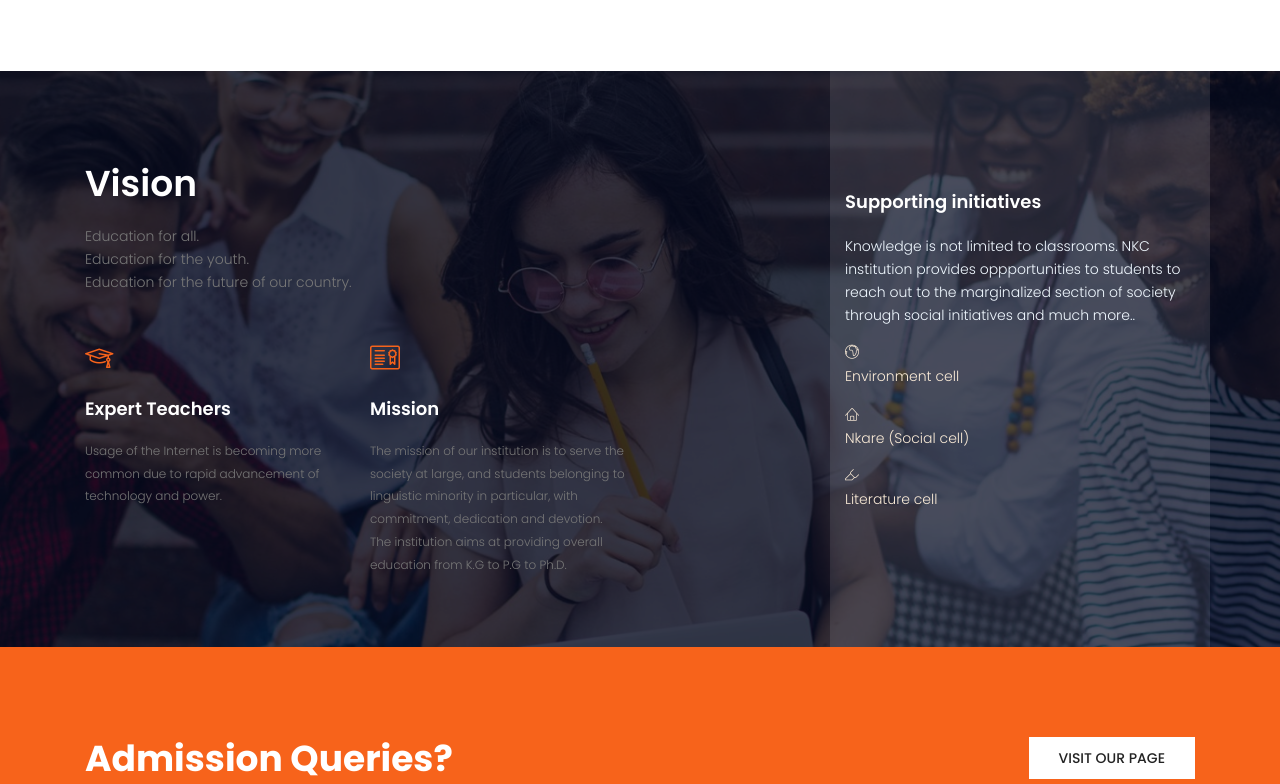
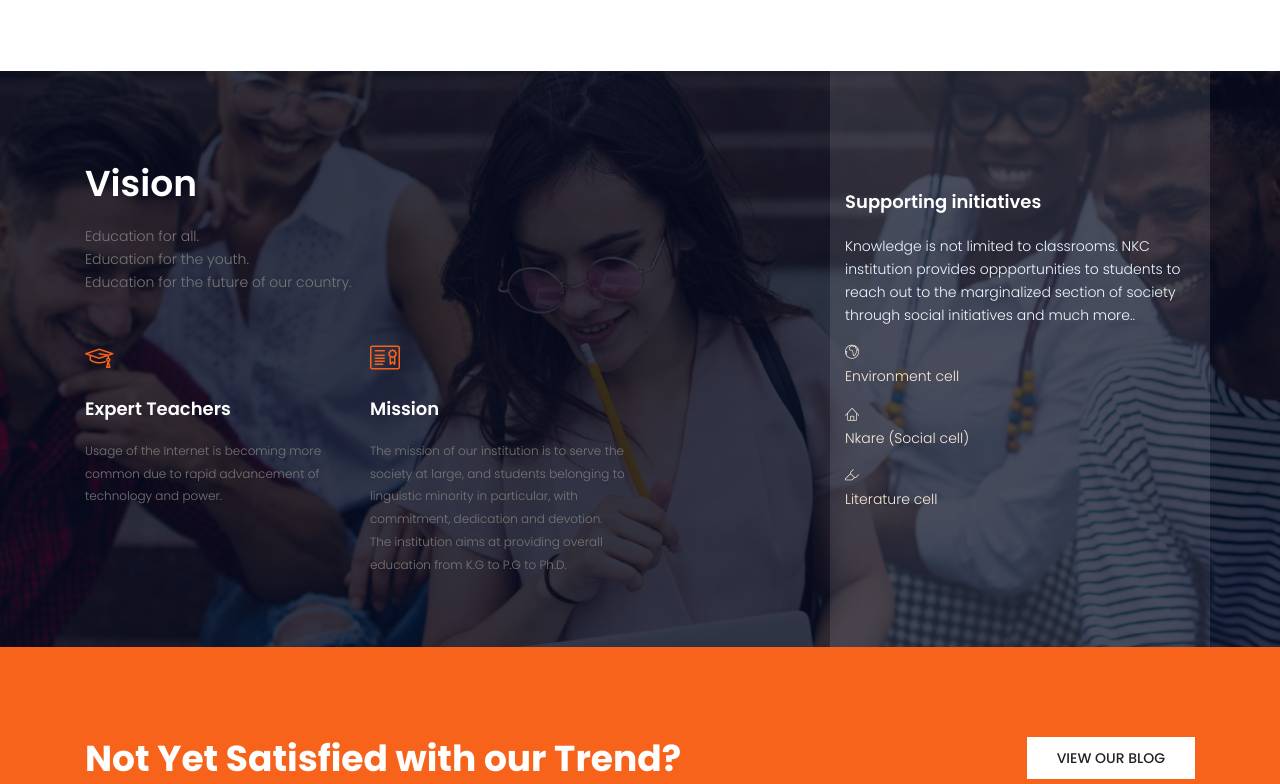
Before and after one commit to gunveen-bindra/School-Website, a plain HTML site: page index.html in a window 1280 px wide. Shown: the part 1401-2185 px from the top of the page. Drawn offline with nearby package versions, Linux system fonts and the light colour scheme; some packages are replaced by stand-ins of ours.

Commit message:
updated Contact

```diff
--- a/index.html
+++ b/index.html
@@ -89,7 +89,6 @@
 					  <li><a href="medium.html">Medium</a></li>
 					  <li><a href="faculty.html">Faculty</a></li>
 			          <li><a href="events.html">Events</a></li>
-				  <li><a href="gallery.html">Gallery</a></li>
 					  <li><a href="campus.html">Campus</a></li>
 			          <!-- <li class="menu-has-children"><a href="">Blog/News</a>
 			            <ul>
@@ -199,14 +198,14 @@
 
 								<div class="news-item">
 									<h3>Admission 2023-2024</h3>
-								<p>ADMISSION OPEN FOR A.Y. 2024-25 FROM NURSERY TO STDS VII. Click the link below for more details.
+									<p>Admission for the academic year 2023-2024 is now open. Click the link below for more details.
 									<a href="admission2023-2024.pdf" download>Admission Details</a></p>
 								</div>
 
 								<div class="news-item">
-								<h3>Admission Forms</h3>
-								<p>FORMS WILL BE DISTRIBUTED FORM 2ND JANUARY 2024 TIME 9 TO 11 A.M.
-								<!-- <a href="notification_A.pdf" download>Notice</a></p> -->
+									<h3>Notices</h3>
+									<p>Important notification regarding A. Please click the link below to view the details.
+									<a href="notification_A.pdf" download>Notice</a></p>
 								</div>
 
 								<div class="news-item">
@@ -818,10 +817,10 @@
 				<div class="container">
 					<div class="row">
 						<div class="col-lg-8 cta-left">
-						<h1>Admission Queries?</h1>
+							<h1>Not Yet Satisfied with our Trend?</h1>
 						</div>
 						<div class="col-lg-4 cta-right">
-						<a class="primary-btn wh" href="#">Visit our page<a href="admission.html"></a></a>
+							<a class="primary-btn wh" href="#">view our blog</a>
 						</div>
 					</div>
 				</div>
```
Also changed, not shown: contact.html (+23 -4 lines). Lines whose indentation alone changed are shown as unchanged.
